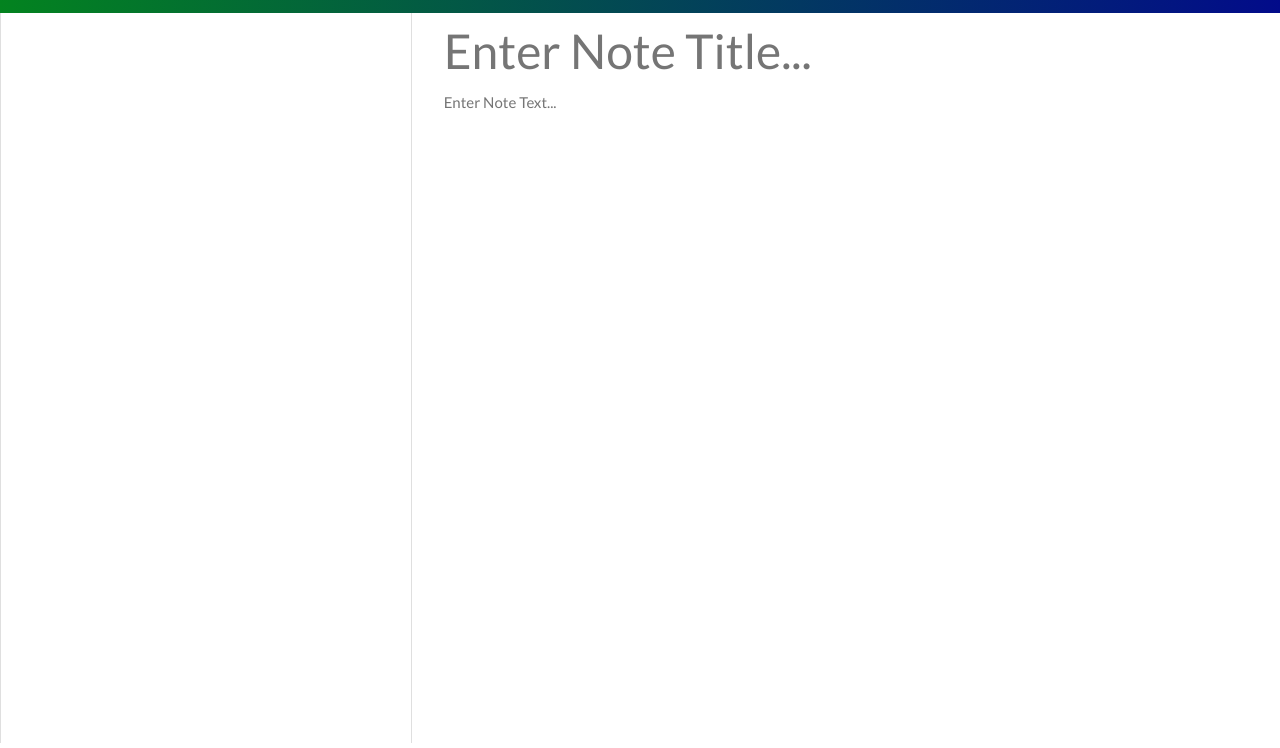
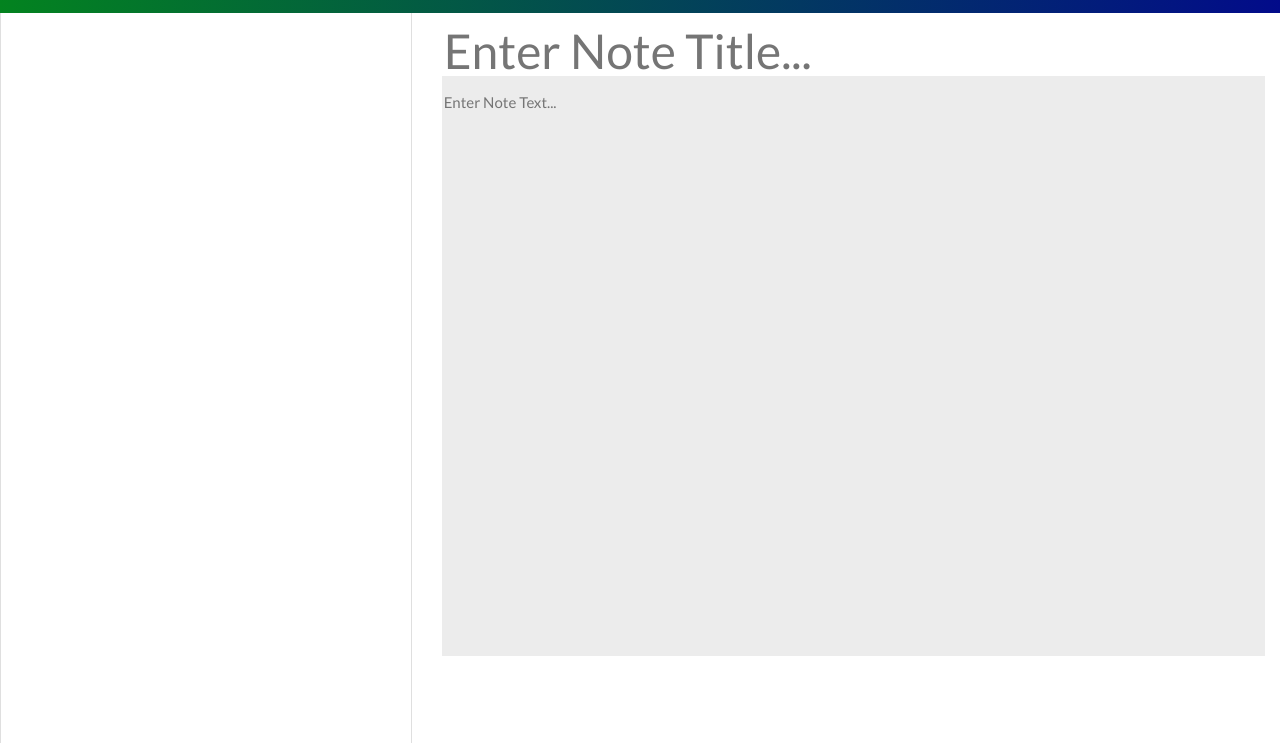
Before and after one commit to pmarceaujr/Node_Note_Taker, a website: page public/notes.html in a window 1280 px wide. Shown: the part 58-806 px from the top of the page. Drawn offline with nearby package versions, Linux system fonts and the light colour scheme; no server answers.

Commit message:
Style updates: text area to light gray

```diff
--- a/public/assets/css/styles.css
+++ b/public/assets/css/styles.css
@@ -26,8 +26,9 @@ body {
 
 .note-textarea {
   resize: none;
-  height: calc(100% - 63px);
+  height: calc(100% - 150px);
   padding-top: 15px;
+  background-color: #ececec;
 }
 
 .note-title {
@@ -38,8 +39,7 @@ body {
 
 .note-title:read-only,
 .note-textarea:read-only {
-  /*color: #757575;*/
-  color: red;
+  color: #757575;
 }
 
 .list-container .card {
```
